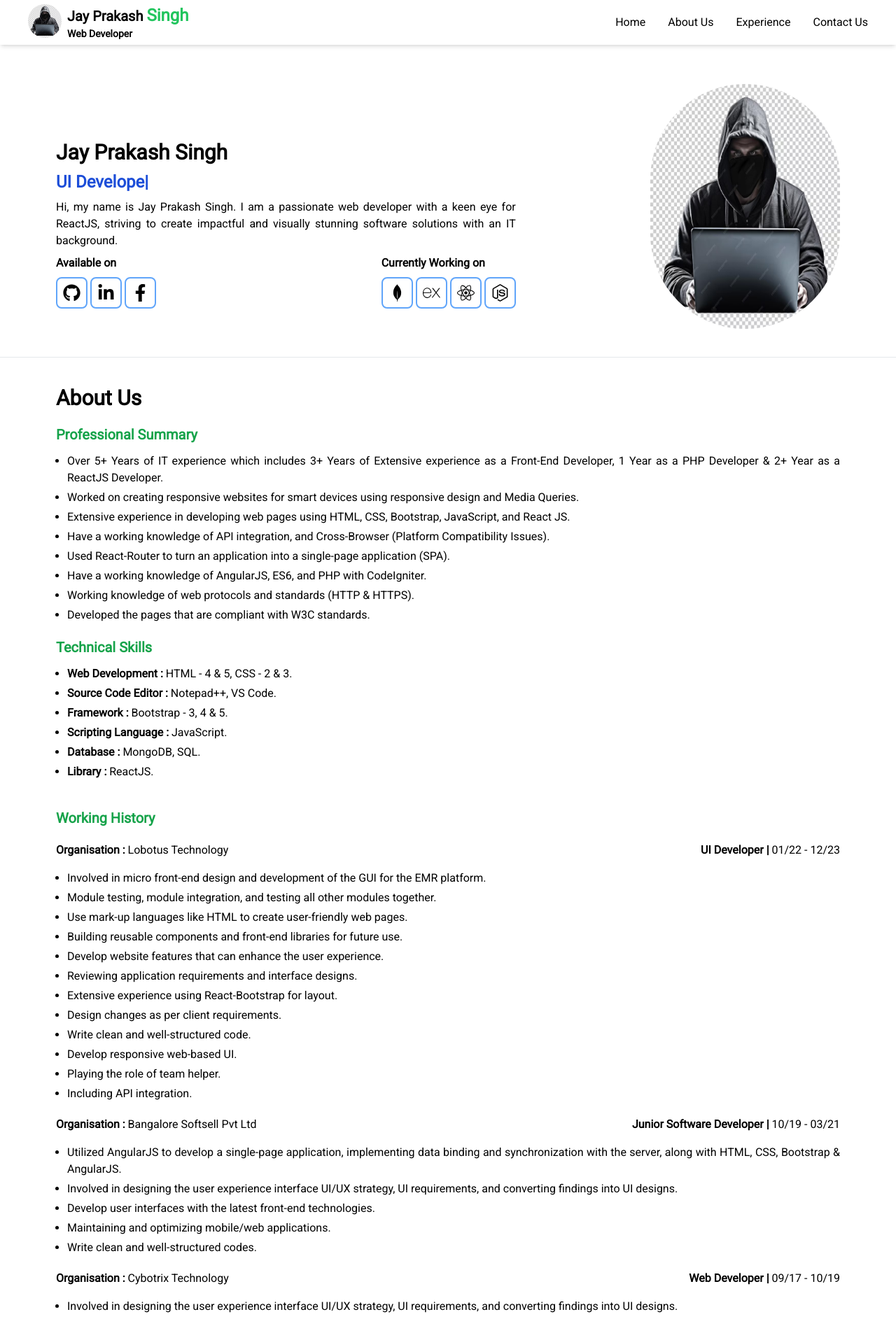
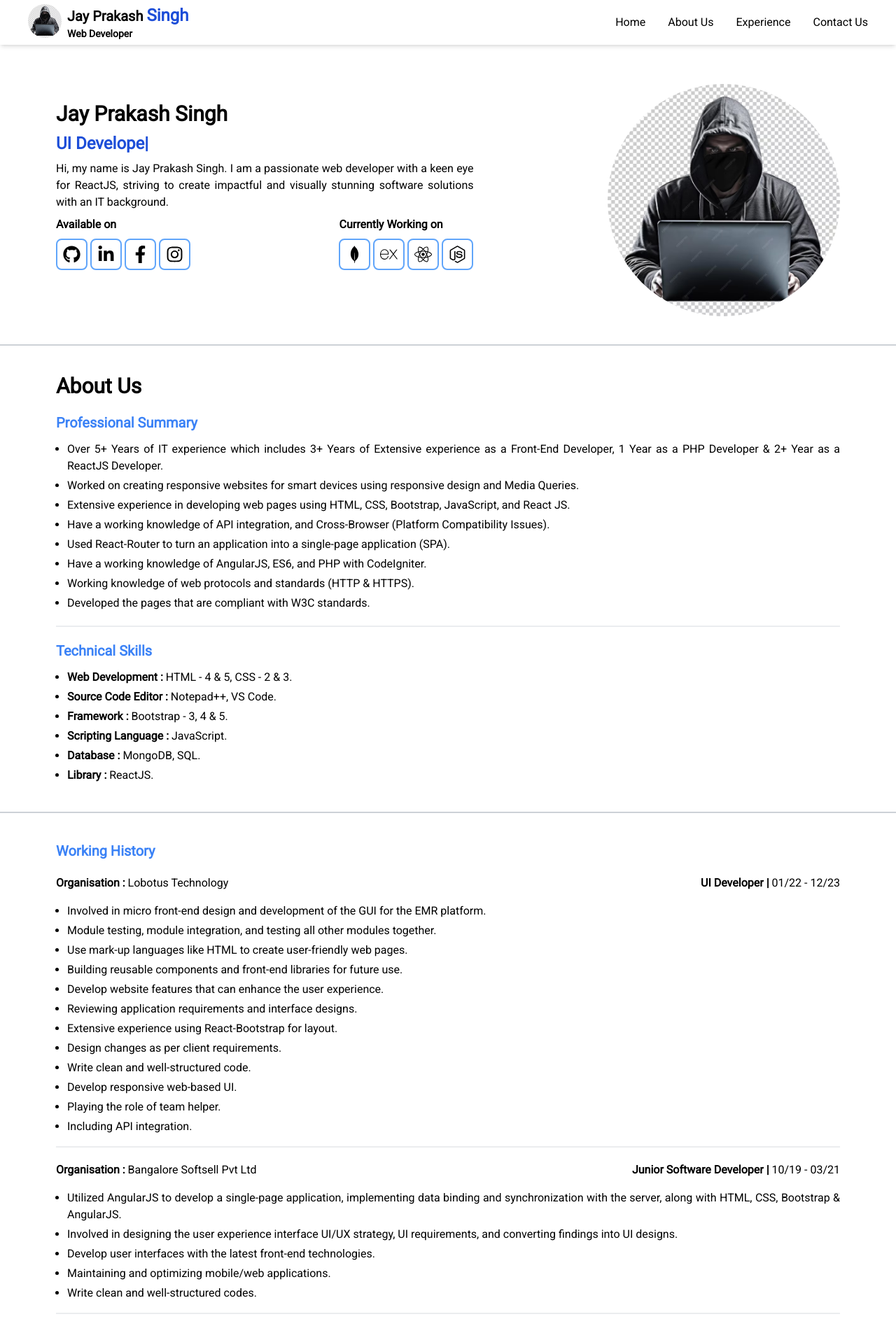
Before and after one commit to jayprakashcs12/portfolio.jaysingh, a React (Vite) app: page / in a window 1280 px wide. Shown: the top 1885 px of the page at 70% size. Built offline with nearby package versions, Linux system fonts and the light colour scheme.

Commit message:
Latest Updates

```diff
--- a/src/components/About.jsx
+++ b/src/components/About.jsx
@@ -28,7 +28,7 @@ export default function About() {
         {/* Professional Summary Here */}
         <>
           <h1 className="text-3xl font-bold mb-5">About Us</h1>
-          <h2 className="text-green-600 font-semibold text-xl mt-5 mb-3"> Professional Summary </h2>
+          <h1 className="text-blue-500 font-semibold text-xl mt-5 mb-3"> Professional Summary </h1>
           <ol className="pro-list pro-text">
             {experienceList.map((item, i) => (
               <li key={i} className="ml-4 mb-1">{item.expText + "."}</li>
@@ -36,10 +36,10 @@ export default function About() {
           </ol>
         </>
         {/* Professional Summary Here */}
-
+        <hr className="border-b border-gray-400 border-opacity-20 mt-5" />
         {/* Technical Skills Here */}
         <>
-          <h1 className="text-green-600 font-semibold text-xl mt-5 mb-3">
+          <h1 className="text-blue-500 font-semibold text-xl mt-5 mb-3">
             Technical Skills
           </h1>
 
@@ -51,6 +51,7 @@ export default function About() {
         </>
         {/* Technical Skills Here */}
       </div>
+      <hr className="border-b border-gray-400 border-opacity-50" />
     </>
   );
 }
--- /dev/null
+++ b/src/components/CommonWidth.jsx
@@ -0,0 +1,18 @@
+import React, { useState, useEffect } from 'react';
+
+export function CommonWidth() {
+
+    let [deviceWidth, setDeviceWidth] = useState(window.innerWidth);
+
+    useEffect(() => {
+        const handleResize = () => {
+            setDeviceWidth(window.innerWidth);
+        };
+        window.addEventListener('resize', handleResize);
+        return () => {
+            window.removeEventListener('resize', handleResize);
+        };
+    }, []);
+
+    return deviceWidth;
+}
--- a/src/components/Experience.jsx
+++ b/src/components/Experience.jsx
@@ -1,27 +1,22 @@
-import React, { useEffect, useState } from "react";
+import React from "react";
+import JavaScript from "../assets/images/javascript.png";
+import bootStrap from "../assets/images/bootstrap.png";
+import ReactJS from "../assets/images/reactjs.png";
+import HTML from "../assets/images/html.png";
+import { CommonWidth } from './CommonWidth';
 import CSS from "../assets/images/css.png";
-import HTML from "../assets/images/html.png";
-import bootStrap from "../assets/images/bootstrap.png";
-import JavaScript from "../assets/images/javascript.png";
-import ReactJS from "../assets/images/reactjs.png";
 
 export default function Experience() {
 
-  let cardItem = [
-    { id: 1, logo:HTML,   name:"HTML"},
-    { id: 2, logo: CSS, name: "CSS" },
-    { id: 3, logo: bootStrap, name: "BootStrap" },
-    { id: 4, logo: JavaScript, name: "JavaScript" },
-    { id: 5, logo: ReactJS, name: "ReactJS" }
+  let deviceWidth = CommonWidth();
+
+  let techItems = [
+    { id: 1, techLogo:HTML,   techName:"HTML"},
+    { id: 2, techLogo: CSS, techName: "CSS" },
+    { id: 3, techLogo: bootStrap, techName: "BootStrap" },
+    { id: 4, techLogo: JavaScript, techName: "JavaScript" },
+    { id: 5, techLogo: ReactJS, techName: "ReactJS" }
   ];
-
-  let [deviceWidth, setDeviceWidth] = useState(window.innerWidth);
-
-  useEffect(() => {
-    let handleResize = () => { setDeviceWidth(window.innerWidth); };
-    window.addEventListener('resize', handleResize);
-    return () => { window.removeEventListener('resize', handleResize); };
-  }, []);
 
   let padding = deviceWidth > 767 ? 'justify-between' : (deviceWidth < 767 ? 'justify-center' : 'justify-start');
 
@@ -29,15 +24,15 @@ export default function Experience() {
 
   return (
     <>
-      <hr />
+      <hr className="border-b border-gray-400 border-opacity-50" />
       <div name="Experience" className="max-w-screen-2xl container mx-auto px-4 md:px-20 my-10">
         <h1 className="text-3xl font-bold mb-3">Experience</h1>
         <span>I've more than 2+ years of Experience in below technologies.</span>
         <div className={`flex flex-wrap ${padding} my-3 mt-5`}>
-          {cardItem.map(({ id, logo, name }) => (
+          {techItems.map(({ id, techLogo, techName }) => (
             <div key={id} className={expClass}>
-              <img src={logo} className="exp-img" alt={logo} />
-              <div className="">{name}</div>
+              <img src={techLogo} className="exp-img" alt={techLogo} />
+              <div className="">{techName}</div>
             </div>
           ))}
         </div>
--- a/src/components/Footer.jsx
+++ b/src/components/Footer.jsx
@@ -1,16 +1,10 @@
-import React, { useEffect, useState } from "react";
+import React from "react";
 import { FaFacebookF, FaTwitter, FaInstagram, FaLinkedinIn } from "react-icons/fa";
+import { CommonWidth } from './CommonWidth';
 
 export default function Footer() {
 
-  let [deviceWidth, setDeviceWidth] = useState(window.innerWidth);
-
-  useEffect(() => {
-    let handleResize = () => { setDeviceWidth(window.innerWidth); };
-    window.addEventListener('resize', handleResize);
-    return () => { window.removeEventListener('resize', handleResize); };
-  }, []);
-
+  let deviceWidth = CommonWidth();
   let proSize = deviceWidth > 768 ? 45 : (deviceWidth < 768 ? 30 : 40);
   let padding = deviceWidth < 768 ? 'px-1 py-1' : 'px-3 py-2';
 
@@ -18,22 +12,22 @@ export default function Footer() {
   border-blue-400 hover:border-blue-800 hover:text-blue-500 cursor-pointer`
 
   let socialMediaLinks = [
-    { socialName: 'Facebook', socialURL: 'https://www.facebook.com/jayprakash199221/', icon: FaFacebookF },
-    { socialName: 'Twitter', socialURL: 'https://twitter.com/jayprakash2108', icon: FaTwitter },
-    { socialName: 'Instagram', socialURL: 'https://www.instagram.com/jayprakashsingh10031/', icon: FaInstagram },
-    { socialName: 'LinkedIn', socialURL: 'https://www.linkedin.com/in/jay-prakash-singh-028957128/', icon: FaLinkedinIn },
+    { socialIcon: FaFacebookF, socialURL: 'https://www.facebook.com/jayprakash199221/' },
+    { socialIcon: FaTwitter, socialURL: 'https://twitter.com/jayprakash2108/' },
+    { socialIcon: FaInstagram, socialURL: 'https://www.instagram.com/jayprakashsingh10031/' },
+    { socialIcon: FaLinkedinIn, socialURL: 'https://www.linkedin.com/in/jay-prakash-singh-028957128/' },
   ];
 
   return (
     <>
-      <hr />
+      <hr className="border-b border-gray-400 border-opacity-50" />
       <footer className="py-12">
         <div className="max-w-screen-2xl container mx-auto px-4 md:px-20">
           <div className=" flex flex-col items-center justify-center">
             <div className="flex space-x-4">
               {socialMediaLinks.map((link, index) => (
                 <a key={index} href={link.socialURL} target="_blank">
-                  <link.icon style={{ fontSize: proSize }} className={footClassName} />
+                  <link.socialIcon style={{ fontSize: proSize }} className={footClassName} />
                 </a>
               ))}
             </div>
--- a/src/components/Home.jsx
+++ b/src/components/Home.jsx
@@ -1,35 +1,38 @@
-import React, { useEffect, useState } from "react";
+import React from "react";
+import { FaFacebookF, FaGithub, FaInstagram, FaLinkedinIn, FaNodeJs, FaReact } from "react-icons/fa";
+import { SiExpress, SiMongodb } from "react-icons/si";
 import proPic from "../assets/images/photo.avif";
-import { SiExpress, SiMongodb } from "react-icons/si";
-import { FaFacebookF, FaGithub, FaLinkedinIn, FaNodeJs, FaReact } from "react-icons/fa";
+import { CommonWidth } from './CommonWidth';
 import { ReactTyped } from "react-typed";
 
 export default function Home() {
 
+  let deviceWidth = CommonWidth();
+  let colAlign = deviceWidth >= 320 && deviceWidth <= 1199 ? 'flex-col-reverse' : '';
+  let display = deviceWidth >= 1199 ? 'flex-row justify-between items-center' : (deviceWidth > 767 ? 'flex-col items-start' : 'flex-col items-center');
+
   let socialMediaLinks = [
-    { name: "GitHub", socialUrl: "https://github.com/jayprakashcs12/", icon: FaGithub },
-    { name: "LinkedIn", socialUrl: "https://www.linkedin.com/in/jay-prakash-singh-028957128/", icon: FaLinkedinIn },
-    { name: "Facebook", socialUrl: "https://www.facebook.com/jayprakash199221/", icon: FaFacebookF }
+    { socialIcon: FaGithub, socialUrl: "https://github.com/jayprakashcs12/" },
+    { socialIcon: FaLinkedinIn, socialUrl: "https://www.linkedin.com/in/jay-prakash-singh-028957128/" },
+    { socialIcon: FaFacebookF, socialUrl: "https://www.facebook.com/jayprakash199221/" },
+    { socialIcon: FaInstagram, socialUrl: "https://www.instagram.com/jayprakashsingh10031/" },
   ];
 
-  let [deviceWidth, setDeviceWidth] = useState(window.innerWidth);
+  let proSize = deviceWidth >= 767 ? 45 : (deviceWidth < 767 ? 40 : 30);
+  let padding = deviceWidth >= 767 ? 'px-3 py-2' : 'px-1 py-1';
 
-  useEffect(() => {
-    let handleResize = () => { setDeviceWidth(window.innerWidth); };
-    window.addEventListener('resize', handleResize);
-    return () => { window.removeEventListener('resize', handleResize); };
-  }, []);
+  let proClass = `text-3xl rounded-lg md:text-2xl md:px-2 ${padding} hover:scale-105 duration-200 border-2
+    border-blue-400 hover:border-blue-800 hover:text-blue-500 cursor-pointer ${proSize}`;
 
-  let proSize = deviceWidth > 768 ? 45 : (deviceWidth < 768 ? 40 : 30);
-  let padding = deviceWidth < 768 ? 'px-1 py-1' : 'px-3 py-2';
-
-  let proClass = `text-3xl rounded-lg md:text-2xl md:px-2 ${padding} hover:scale-105 duration-200 border-2 border-blue-400 hover:border-blue-800 hover:text-blue-500 cursor-pointer ${proSize}`;
+  let textAlign = deviceWidth > 767 ? 'text-left' : 'text-center';
 
   return (
     <>
       <div name="Home" className="max-w-screen-2xl container mx-auto px-4 md:px-20 my-10">
-        <div className="flex flex-col md:flex-row justify-between">
-          <div className="mt-10 md:mt-40 space-y-2 order-2 md:order-1">
+        <div className={`flex ${display} ${colAlign}`}>
+
+          {/* Profile Information Here */}
+          <div className="mt-10 md:mt-10 space-y-2 order-2 md:order-1">
             <h1 className="text-3xl font-bold text-left">Jay Prakash Singh</h1>
             <div className="flex space-x-1 text-2xl md:text-2.5xl">
               <ReactTyped className="text-blue-700 font-bold" strings={["Front-End Developer", "ReactJS Developer", "UI Developer"]}
@@ -39,38 +42,45 @@ export default function Home() {
               Hi, my name is Jay Prakash Singh. I am a passionate web developer with a keen eye for ReactJS, striving to create impactful and visually
               stunning software solutions with an IT background.
             </p>
+
             {/* Social Here */}
-            <div className="flex flex-col md:flex-row justify-between align-middle space-y-6 md:space-y-0 mt-10">
-              <div>
-                <h1 className="font-bold text-left">Available on</h1>
+            <div className={`flex ${display}`}>
+              <div className={`${deviceWidth > 1200 ? '' : 'mt-2'}`}>
+                <h1 className={`font-bold ${textAlign}`}>Available on</h1>
                 <ul className="flex flex-row space-x-2 md:space-x-1 mt-2">
                   {socialMediaLinks.map((link, i) => (
                     <li key={i}>
                       <a href={link.socialUrl} target="_blank">
-                        <link.icon style={{ fontSize: proSize }} className={proClass} />
+                        <link.socialIcon style={{ fontSize: proSize }} className={proClass} />
                       </a>
                     </li>
                   ))}
                 </ul>
               </div>
-              <div>
-                <h1 className="font-bold text-left">Currently Working on</h1>
+              <div className={`${deviceWidth > 1200 ? '' : 'mt-4'}`}>
+                <h1 className={`font-bold ${textAlign}`}>Currently Working on</h1>
                 <div className="flex flex-row space-x-2 md:space-x-1 mt-2">
                   <SiMongodb style={{ fontSize: proSize }} className={proClass} />
                   <SiExpress style={{ fontSize: proSize }} className={proClass} />
-                  <FaReact   style={{ fontSize: proSize }} className={proClass} />
-                  <FaNodeJs  style={{ fontSize: proSize }} className={proClass} />
+                  <FaReact style={{ fontSize: proSize }} className={proClass} />
+                  <FaNodeJs style={{ fontSize: proSize }} className={proClass} />
                 </div>
               </div>
             </div>
             {/* Social Here */}
+
           </div>
-          <div className="md:ml-48 md:mt-20 mt-6 order-1">
-            <img src={proPic} className="rounded-full md:h-[350px] md:w-[550px] mt-10 md:mt-0" alt={proPic} />
+          {/* Profile Information Here */}
+
+          {/* Profile Pic Here */}
+          <div className={`mx-auto order-2 ${deviceWidth > 1119 ? 'ml-48 mt-20' : 'mt-10'}`}>
+            <img src={proPic} alt={proPic} className="rounded-full w-full h-auto" style={{ maxWidth: "100%", borderRadius: "50%" }} />
           </div>
+          {/* Profile Pic Here */}
+
         </div>
       </div>
-      <hr />
+      <hr className="border-b border-gray-400 border-opacity-50" />
     </>
-  );
+  )
 }
--- a/src/components/Navbar.jsx
+++ b/src/components/Navbar.jsx
@@ -22,7 +22,7 @@ export default function Navbar() {
           <div className="pro-nav-img flex space-x-2">
             <img src={proPic} className="h-12 w-12 rounded-full" alt={proPic} />
             <h1 className="font-semibold text-xl cursor-pointer">
-              Jay Prakash <span className="text-green-500 text-2xl">Singh</span>
+              Jay Prakash <span className="text-blue-700 text-2xl">Singh</span>
               <p className="text-sm">Web Developer</p>
             </h1>
           </div>
@@ -46,7 +46,7 @@ export default function Navbar() {
           <div className="bg-white">
             <ul className="md:hidden flex flex-col h-screen items-center justify-center text-xl">
               {navItems.map(({ id, text }) => (
-                <li className="hover:scale-105 duration-200 font-semibold cursor-pointer" key={id}>
+                <li className="hover:scale-105 duration-200 font-semibold cursor-pointer mt-5" key={id}>
                   <Link onClick={() => setMenu(!menu)} to={text} smooth={true} duration={500} offset={-70} activeClass="active">{text}</Link>
                 </li>
               ))}
--- a/src/components/Working.jsx
+++ b/src/components/Working.jsx
@@ -51,7 +51,7 @@ export default function Working() {
 
         <>
             <div className="max-w-screen-2xl container mx-auto px-4 md:px-20 my-10">
-                <h1 className="text-green-600 font-semibold text-xl mt-5 mb-3">Working History</h1>
+                <h1 className="text-blue-500 font-semibold text-xl mt-5 mb-3">Working History</h1>
                 {/* Working History Here */}
                 {workingHistory.map((exp, i) => (
                     <div key={i} className="space-y-4 mt-5">
@@ -68,11 +68,14 @@ export default function Working() {
                                 <li key={taskIndex} className="ml-4 mb-1">{task  + "."}</li>
                             ))}
                         </ol>
+                        {i !== workingHistory.length - 1 && <hr className="border-b border-gray-400 border-opacity-20" />}
                     </div>
                 ))}
                 {/* Working History Here */}
-
-                <h1 className="text-green-600 font-semibold text-xl mt-5 mb-3">Education</h1>
+            </div>
+            <hr className="border-b border-gray-400 border-opacity-50" />
+            <div className="max-w-screen-2xl container mx-auto px-4 md:px-20 my-10">
+                <h1 className="text-blue-500 font-semibold text-xl mt-5 mb-3">Education</h1>
                 {educationHistory.map((edu, i) => (
                     <div key={i}>
                         <div className="flex flex-col md:flex-row justify-between align-middle space-y-6 md:space-y-0 mt-4">
```
Also changed, not shown: src/components/Contact.jsx (+4 -4 lines), src/components/WorkTime.jsx (added, +12 -0 lines).
